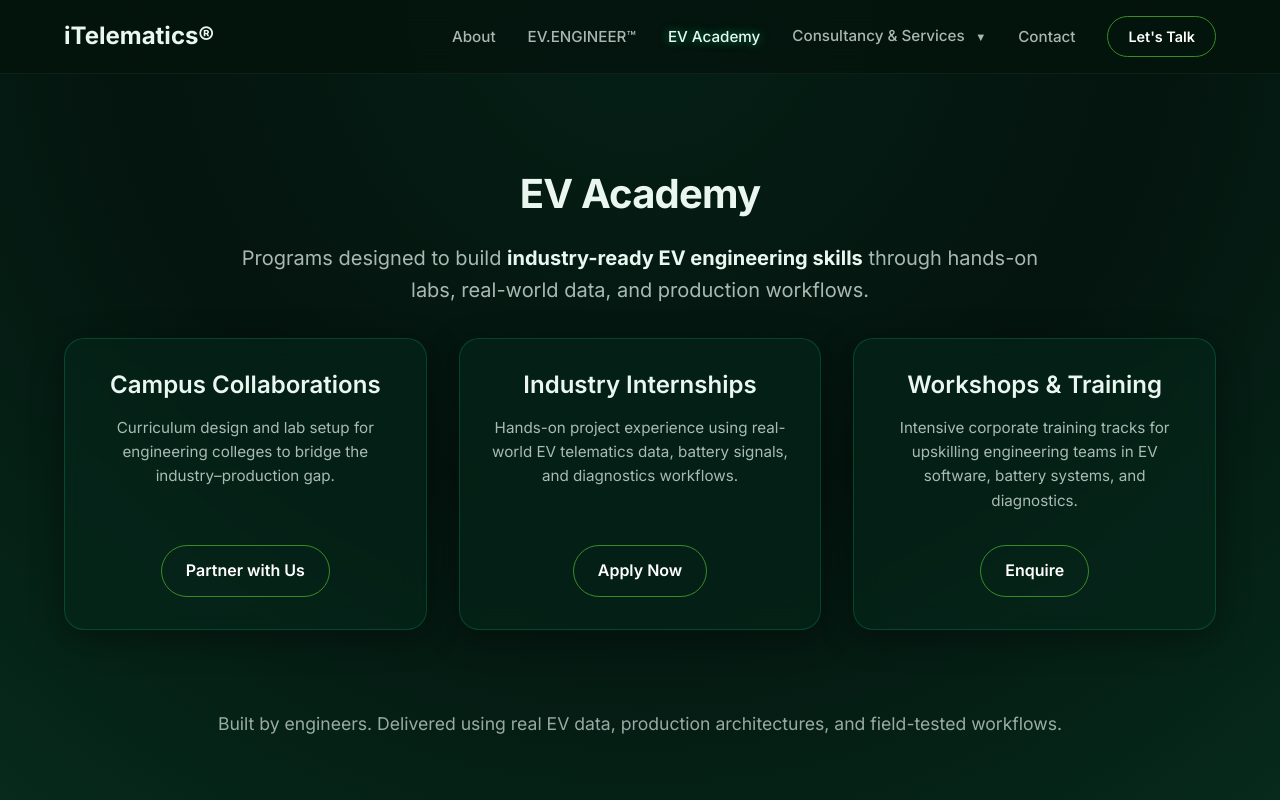
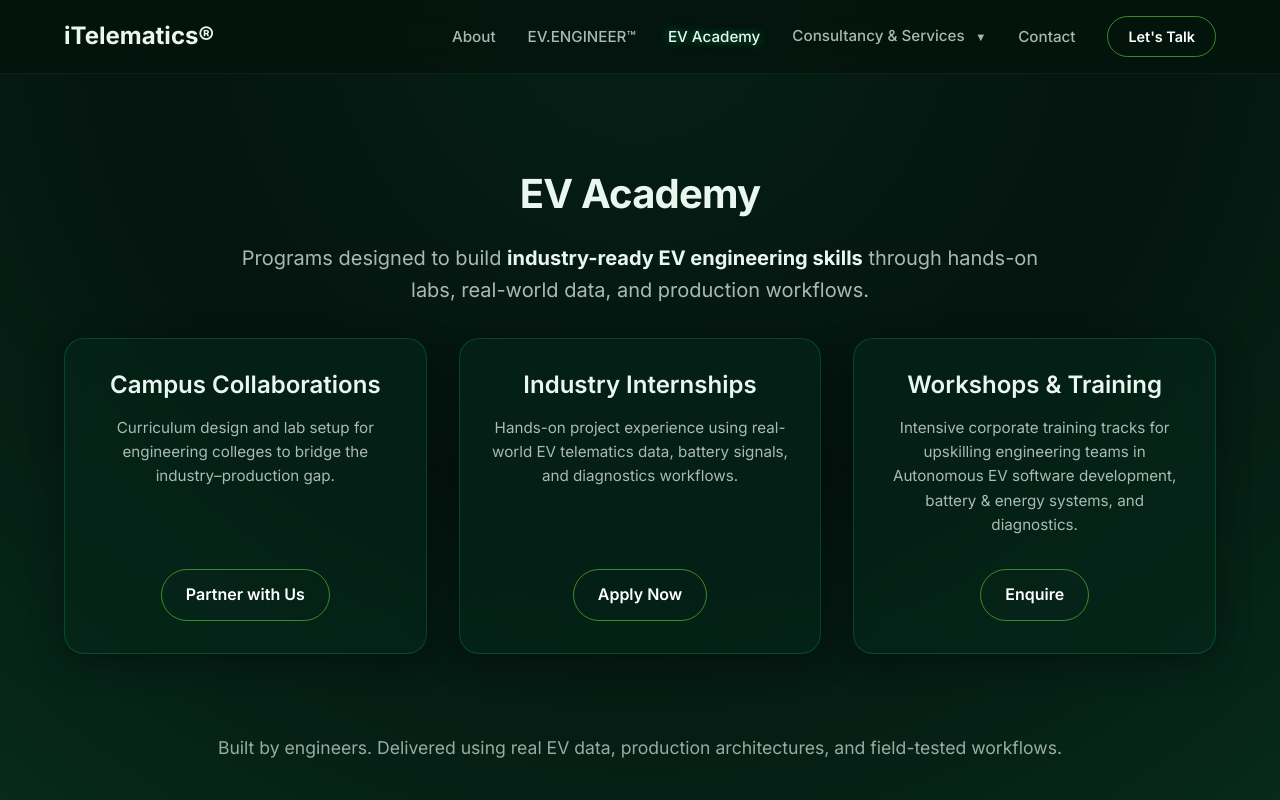
Before and after one commit to CARSOFTWARESYSTEMS/iTelematicsWebApp, a Next.js app: page /academy in a window 1280 px wide. Shown: the top 800 px of the page. Built offline with nearby package versions, Linux system fonts and the light colour scheme.

Commit message:
https://autonomous.ev.engineer/

```diff
--- a/src/app/academy/page.tsx
+++ b/src/app/academy/page.tsx
@@ -57,10 +57,10 @@ export default function AcademyPage() {
                     <div>
                         <h3 className={styles.cardTitle}>Workshops & Training</h3>
                         <p className={styles.cardText}>
-                            Intensive corporate training tracks for upskilling engineering teams in EV software, battery systems, and diagnostics.
+                            Intensive corporate training tracks for upskilling engineering teams in Autonomous EV software development, battery & energy systems, and diagnostics.
                         </p>
                     </div>
-                    <Link href="/contact" className="btn btn-secondary">
+                    <Link href="https://autonomous.ev.engineer/" className="btn btn-secondary">
                         Enquire
                     </Link>
                 </div>
```
